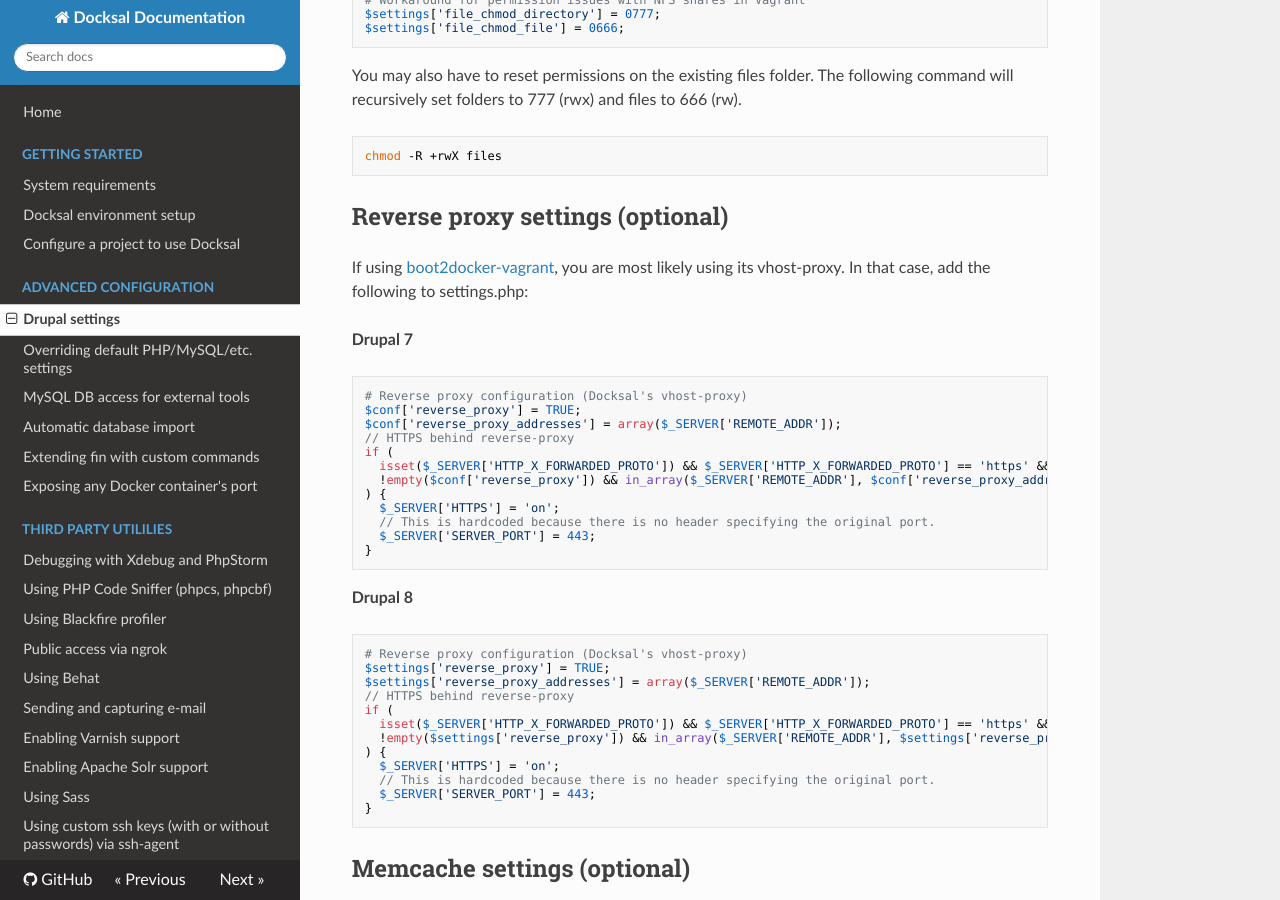
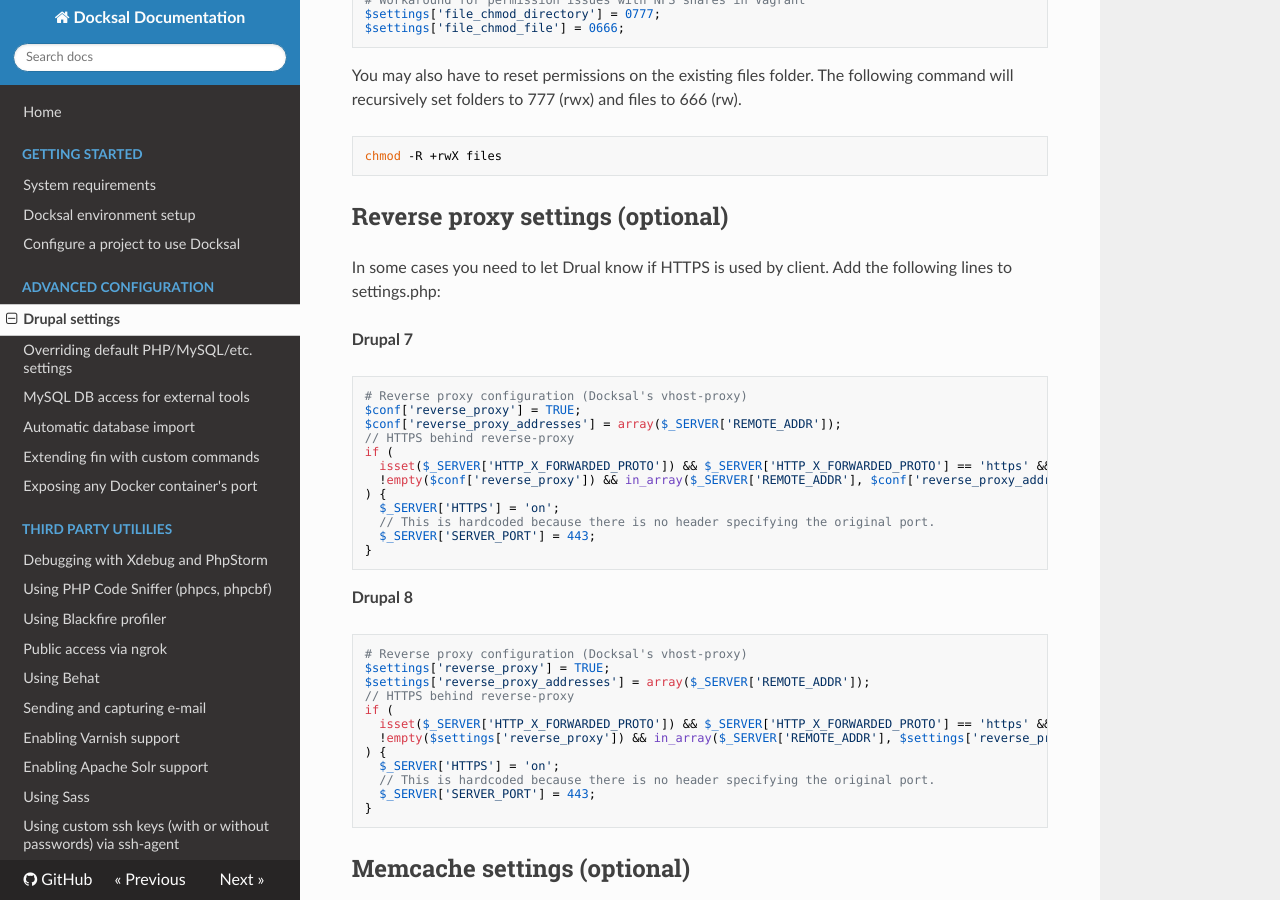
Before and after one commit to docksal/docksal, an MkDocs documentation site: the page built from docs/drupal-settings.md, in a window 1280 px wide and 900 px high, scrolled down 1024 px. Built offline with MkDocs 1.6.1, drawn with Linux system fonts in a browser that asks for light colours; nearby versions of some CDN libraries; old or Windows-style settings are respelled for this version of MkDocs.

Commit message:
Update drupal-settings.md

```diff
--- a/docs/drupal-settings.md
+++ b/docs/drupal-settings.md
@@ -54,8 +54,7 @@ chmod -R +rwX files
 <a name="reverse-proxy"></a>
 ## Reverse proxy settings (**optional**)
 
-If using [boot2docker-vagrant](https://github.com/blinkreaction/boot2docker-vagrant),
-you are most likely using its vhost-proxy. In that case, add the following to settings.php:
+In some cases you need to let Drual know if HTTPS is used by client. Add the following lines to settings.php:
 
 **Drupal 7**
 
```
